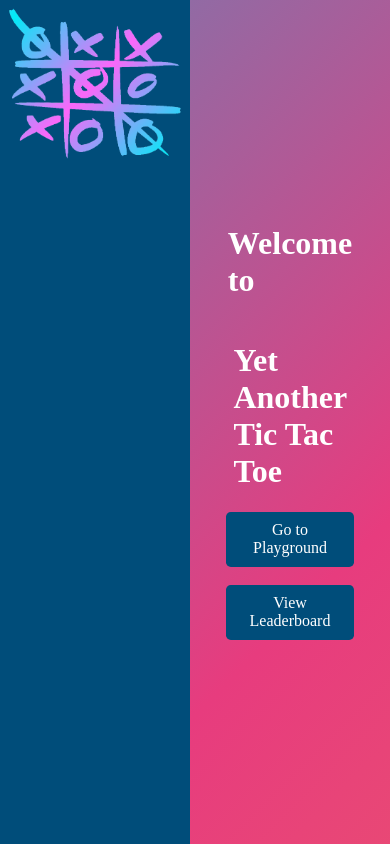
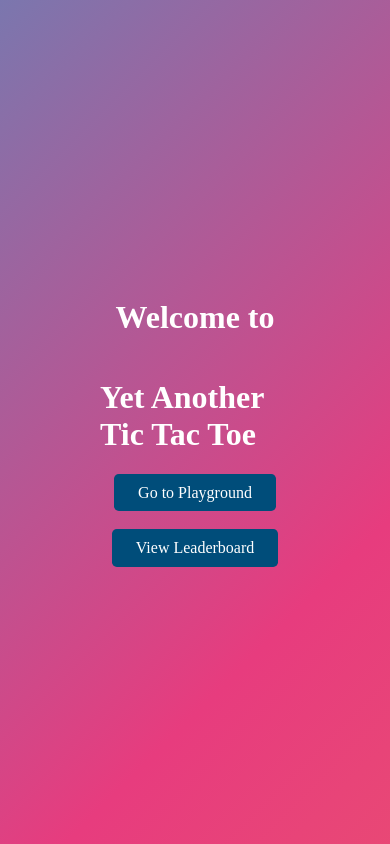
Before and after one commit to khalatevarun/tictactoe, a React (Create React App) app: page / in a window 390 px wide. Built offline with nearby package versions, Linux system fonts and the light colour scheme; a web font is replaced by a local one.

Commit message:
add media query

```diff
--- a/src/views/Home/home.css
+++ b/src/views/Home/home.css
@@ -32,3 +32,11 @@ img {
   width: 100%;
   max-height: 100%;
 }
+@media only screen and (max-width: 750px) {
+  .home-left-container {
+    display: none;
+  }
+  .home-right-container {
+    width: 100%;
+  }
+}
```
